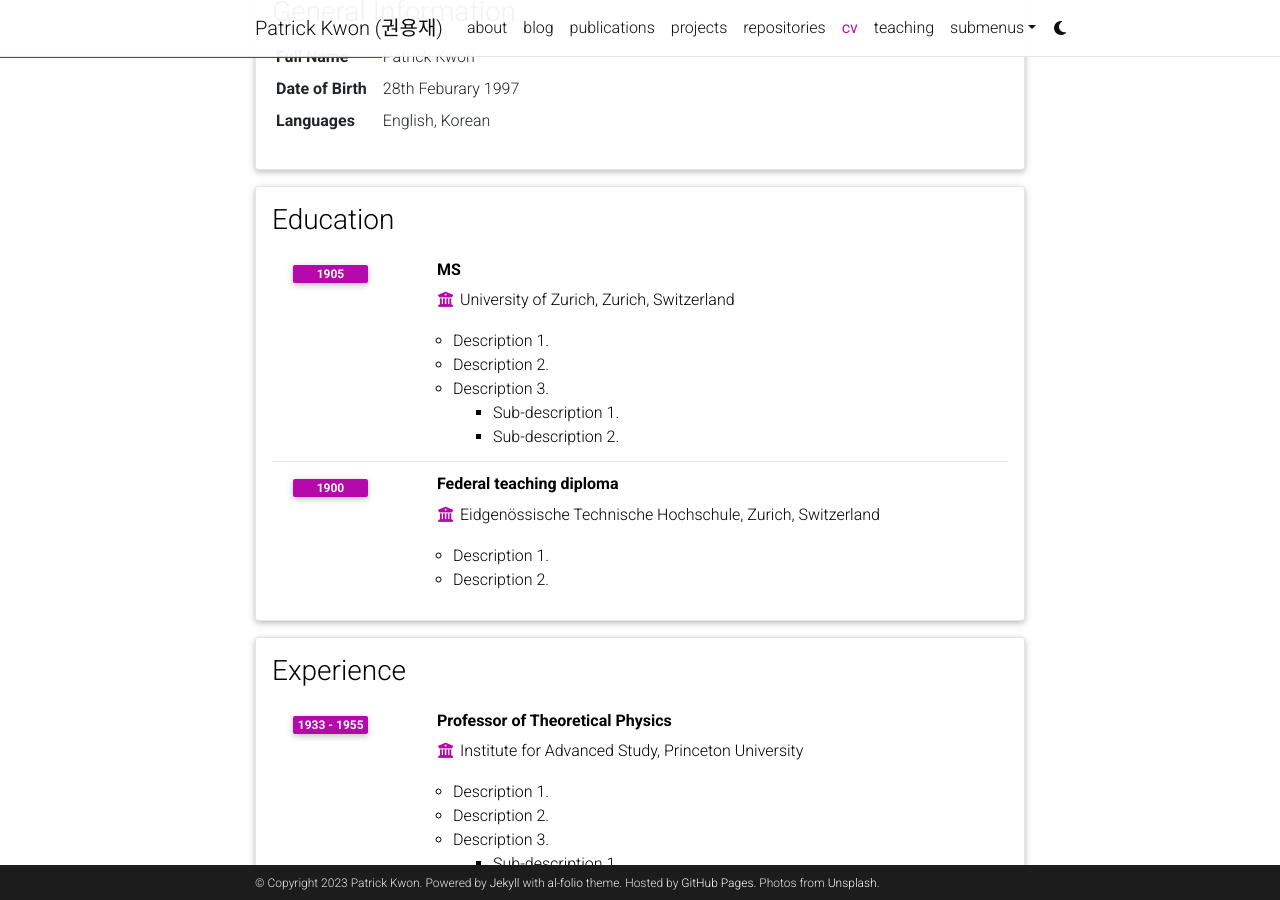
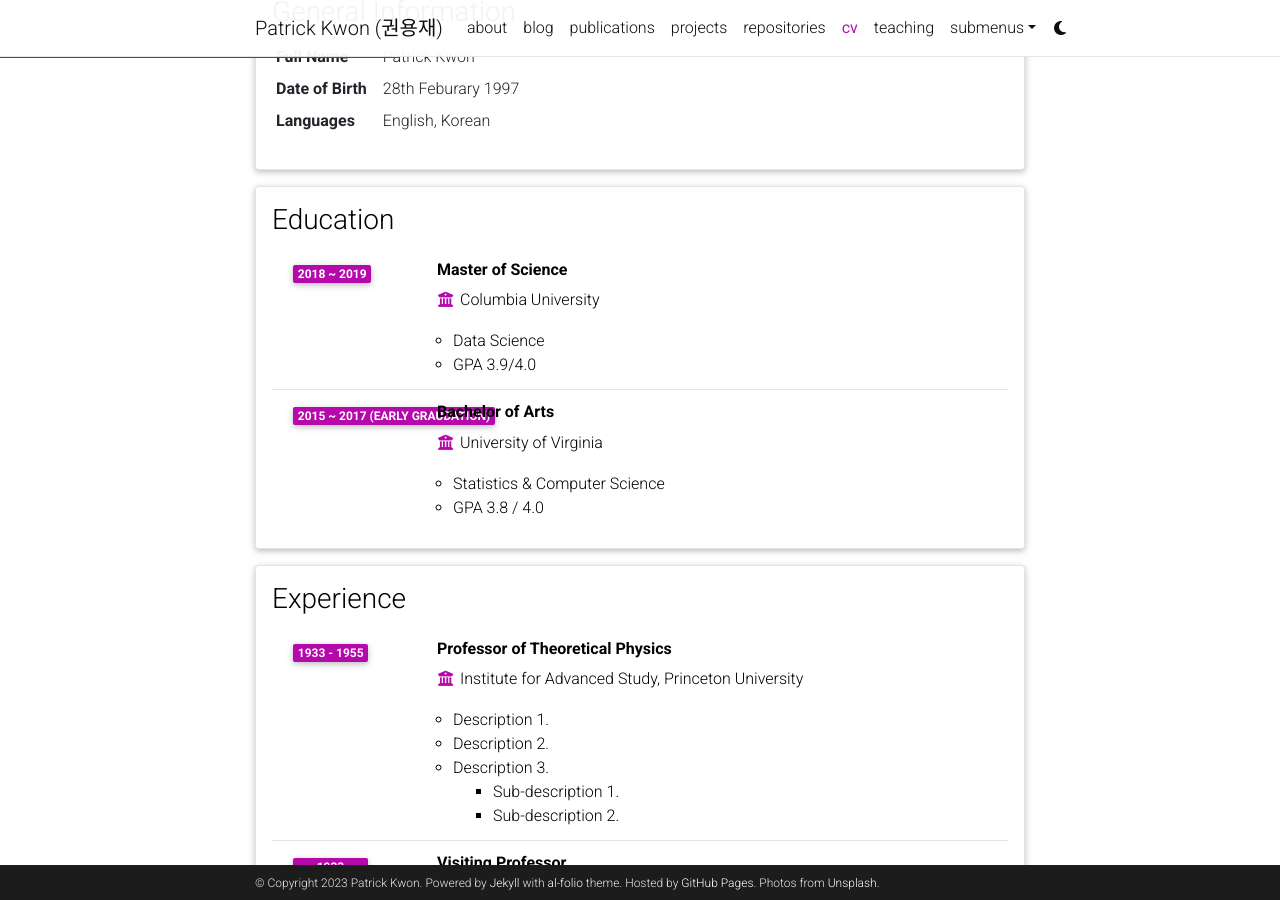
Before and after one commit to yj7082126/yj7082126.github.io, a Jekyll site: the page built from _pages/cv.md, in a window 1280 px wide and 900 px high, scrolled down 596 px. Built offline with Jekyll 4.4.1, drawn with Linux system fonts in a browser that asks for light colours; comment, search, counter and statistics services are not loaded; a style sheet for code colours, icons or effects is not loaded.

Commit message:
edit cv.yaml

```diff
--- a/_data/cv.yml
+++ b/_data/cv.yml
@@ -11,22 +11,18 @@
 - title: Education
   type: time_table
   contents:
-    - title: MS
-      institution: University of Zurich, Zurich, Switzerland
-      year: 1905
+    - title: Master of Science
+      institution: Columbia University
+      year: 2018 ~ 2019
       description:
-        - Description 1.
-        - Description 2.
-        - title: Description 3.
-          contents:
-            - Sub-description 1.
-            - Sub-description 2.
-    - title: Federal teaching diploma
-      institution: Eidgenössische Technische Hochschule, Zurich, Switzerland
-      year: 1900
+        - Data Science
+        - GPA 3.9/4.0
+    - title: Bachelor of Arts
+      institution: University of Virginia
+      year: 2015 ~ 2017 (Early Graudation)
       description:
-        - Description 1.
-        - Description 2.
+        - Statistics & Computer Science
+        - GPA 3.8 / 4.0
 
 - title: Experience
   type: time_table
```
